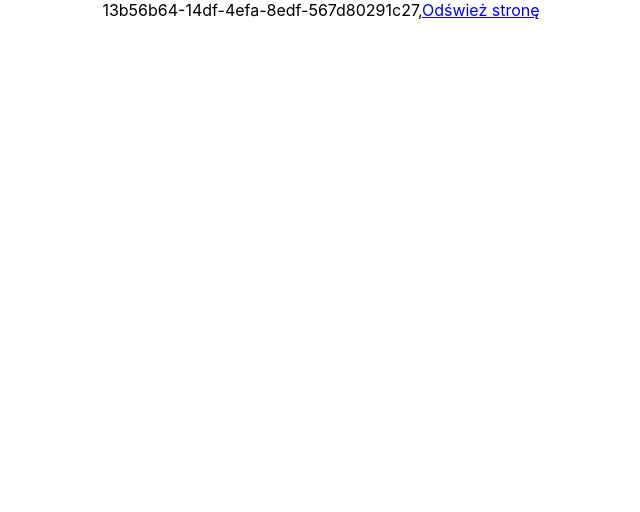
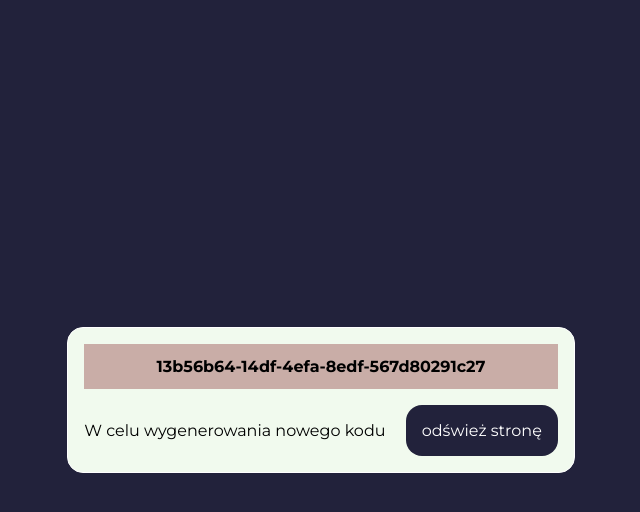
Before and after one commit to joannaMakarewicz/uuid-generator, a React (Create React App) app: page / in a window 1280 px wide. Shown: the top 512 px of the page, without its empty margins (319-959 px from the left). Built offline with nearby package versions, Linux system fonts and the light colour scheme.

Commit message:
Margins&paddings size changed

```diff
--- a/src/App.css
+++ b/src/App.css
@@ -1,3 +1,68 @@
+@import url('https://fonts.googleapis.com/css2?family=Montserrat:wght@400;700&display=swap');
+
+html {
+  box-sizing: border-box;
+  scroll-behavior: smooth;
+  scroll-padding-top: 190px;
+  @media screen and (max-width: 1023px){
+    scroll-padding-top: 90px;
+  }
+}
+
+*,
+*:before,
+*:after {
+  box-sizing: inherit;
+}
+
+body {
+  background: #22223b;
+  font-family: 'Montserrat', sans-serif;
+}
+
+#root {
+  align-items: center;
+  display: flex;
+  flex-direction: column;
+  justify-content: center;
+  min-height: 100vh;
+  min-width: 100vw;
+  padding: 26px;
+}
+
 .App {
+  background: #f1faee;
+  border: 1px solid #ffff;
+  border-radius: 16px;
+  padding: 16px;
   text-align: center;
 }
+
+.App a {
+  background: #22223b;
+  border-radius: 16px;
+  color: #ffff;
+  margin-left: 16px;
+  padding: 16px;
+  text-decoration: none;
+  white-space:break-spaces;
+  @media screen and (min-width: 769px) {
+    white-space: nowrap;
+  }
+}
+
+.App div {
+  background: #c9ada7;
+  padding: 1vw;
+  font-weight: 700;
+}
+
+.App p {
+  align-items: center;
+  display: flex;
+  margin: 16px 0 0 0;
+  padding: 16px 0;
+  @media screen and (min-width: 769px) {
+    display: block;
+  }
+}
--- a/src/App.js
+++ b/src/App.js
@@ -5,10 +5,14 @@ let myuuid = uuidv4();
 
 function App() {
   return (
-      <div className="App">
-        {myuuid},
-        <a href="index.html">Odśwież stronę</a>
+    <div className="App">
+      <div>
+      {myuuid}
       </div>
+      <p>
+        W celu wygenerowania nowego kodu <a href="index.html">odśwież stronę</a>
+      </p>
+    </div>
   );
 }
 
--- a/src/index.css
+++ b/src/index.css
@@ -1,8 +1,3 @@
 body {
   margin: 0;
-  font-family: -apple-system, BlinkMacSystemFont, 'Segoe UI', 'Roboto', 'Oxygen',
-    'Ubuntu', 'Cantarell', 'Fira Sans', 'Droid Sans', 'Helvetica Neue',
-    sans-serif;
-  -webkit-font-smoothing: antialiased;
-  -moz-osx-font-smoothing: grayscale;
 }
```
